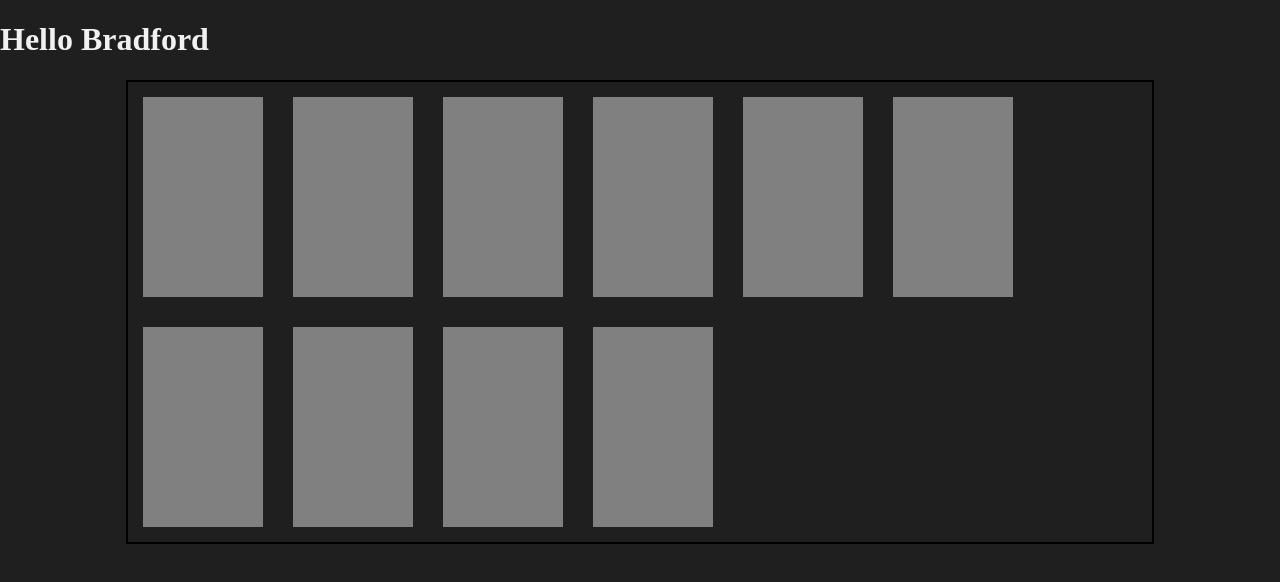
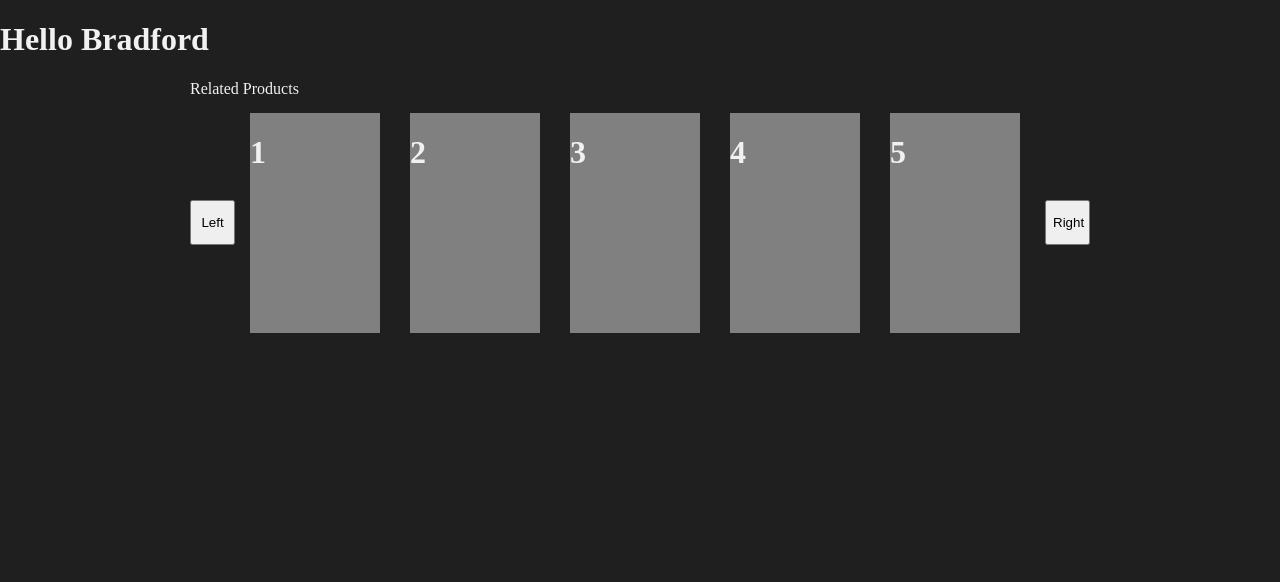
Before and after one commit to Fosters-Home-for-Imaginary-Friends/project-atelier, a React app: page / in a window 1280 px wide. Shown: the top 582 px of the page. Built offline with nearby package versions, Linux system fonts and the light colour scheme; a web font is replaced by a local one.

Commit message:
Added buttons and styled the related products list to be centered on the page

```diff
--- a/public/index.css
+++ b/public/index.css
@@ -16,20 +16,37 @@ h1 {
   font-family: 'Prototype Regular';
 }
 
+
+.related-products {
+  height: 275px;
+  width: 900px;
+  margin: auto;
+}
+.carousel-container {
+  width: 900px;
+  height: 250px;
+  position: relative;
+  display:inline-flex;
+}
+.carousel-viewport {
+  width: 810px;
+  height: 250px;
+  margin: auto;
+  overflow-x: hidden;
+  margin: auto;
+}
+.carousel {
+  display:inline-flex;
+}
 .product-card {
   background-color: grey;
-  width: 120px;
-  height: 200px;
+  width: 130px;
+  height: 220px;
   margin: 15px;
-  display: inline-flex;
+  justify-content: flex-start;
 }
-.related-products {
-  border: solid black 2px;
-  width: 80%;
+.arrow {
+  width: 45px;
+  height: 45px;
   margin: auto;
 }
-.related-products-carousel {
-  width: 600px;
-  margin: auto;
-  border: solid black 2px;
-}
--- a/src/components/related/ProductCard.jsx
+++ b/src/components/related/ProductCard.jsx
@@ -1,9 +1,9 @@
 import React from 'react';
 
-const ProductCard = () => {
+const ProductCard = (props) => {
   return (
     <div className="product-card">
-      <h1></h1>
+      <h1>{props.num}</h1>
     </div>
   );
 };
--- a/src/components/related/RelatedProducts.jsx
+++ b/src/components/related/RelatedProducts.jsx
@@ -5,8 +5,15 @@ const RelatedProducts = () => {
 
   return (
     <div className="related-products">
-      <div className="related-product-carousel">
-        {[1,2,3,4,5,6,7,8,9,10].map((num) => <ProductCard key={num} />)}
+      <span>Related Products</span>
+      <div className="carousel-container">
+        <button className="arrow">Left</button>
+        <div className="carousel-viewport">
+          <div className="carousel">
+            {[1,2,3,4,5,6,7,8,9,10].map((num) => <ProductCard num={num} key={num} />)}
+          </div>
+        </div>
+        <button className="arrow">Right</button>
       </div>
     </div>
   );
```
